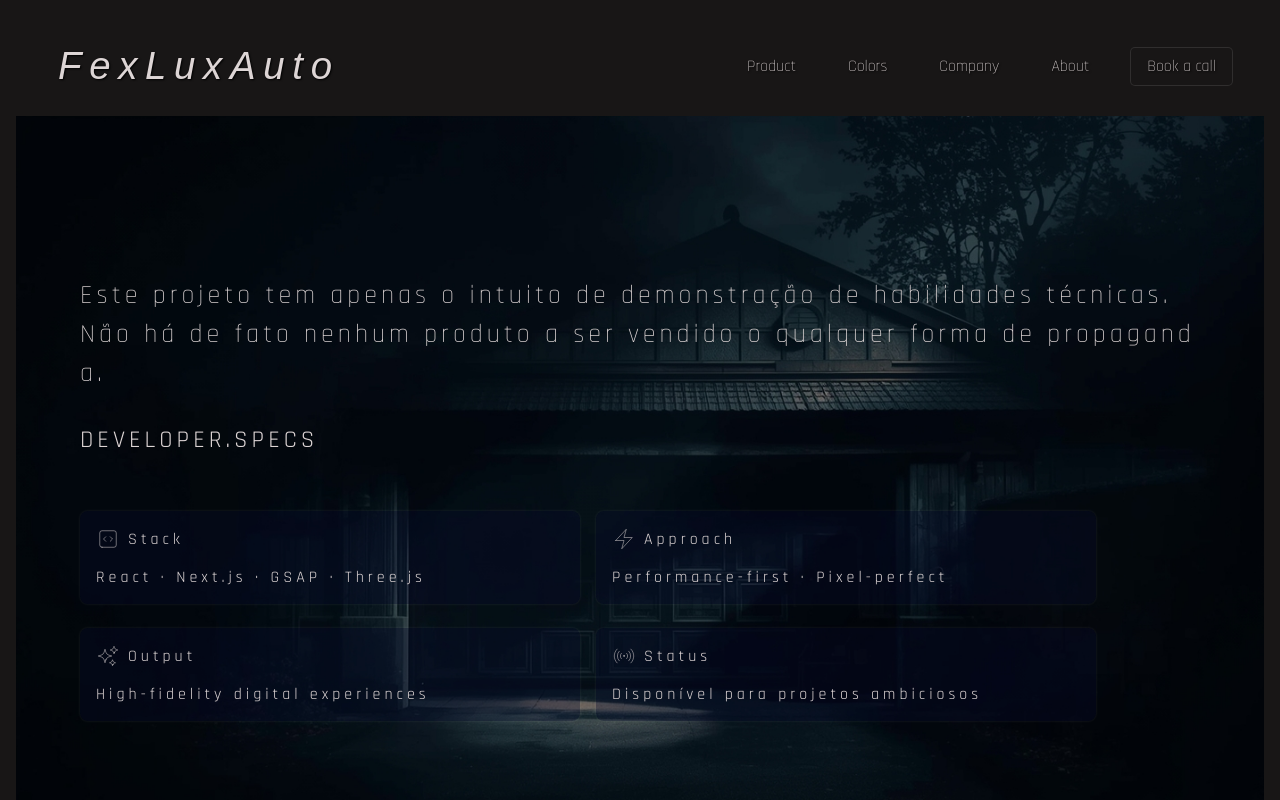
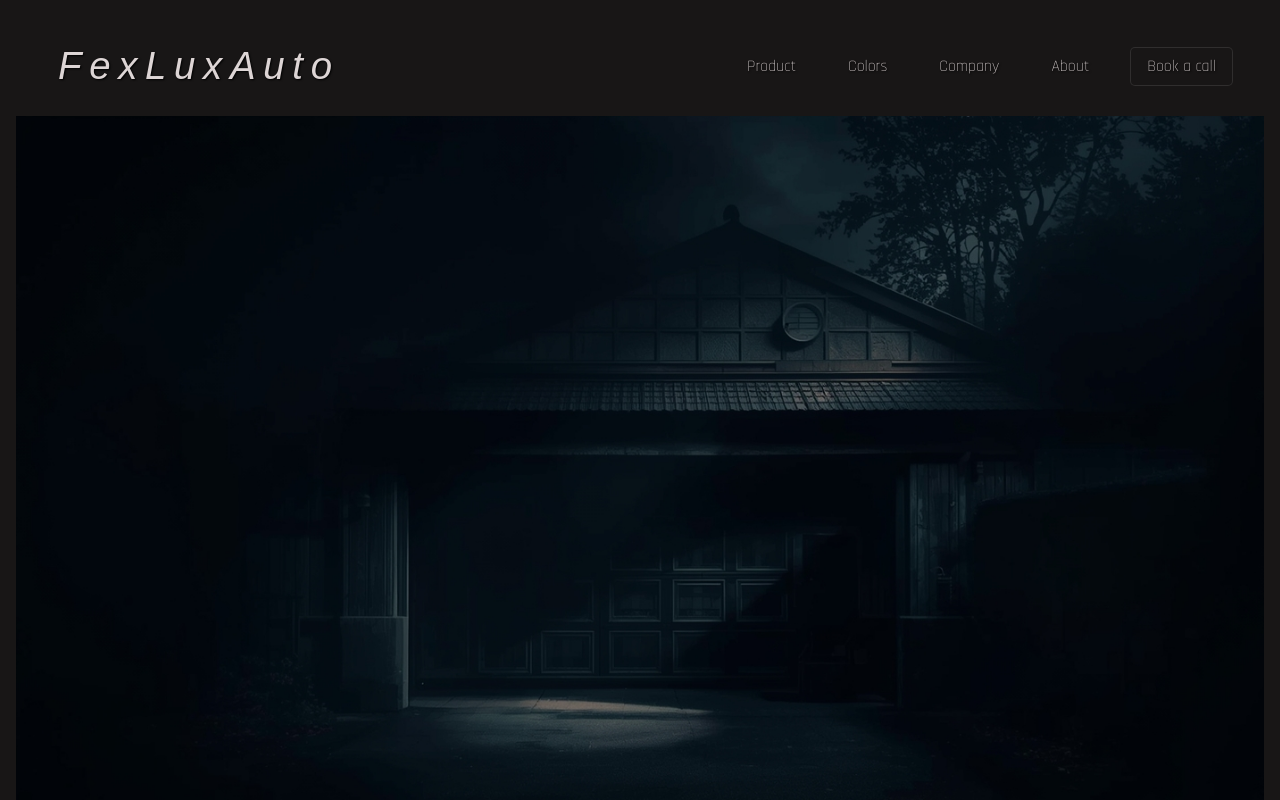
Before and after one commit to jailson-silva-py/landing-car, a Next.js app: page /view in a window 1280 px wide. Built offline with nearby package versions, Linux system fonts and the light colour scheme; a web font is replaced by a local one.

Commit message:
Ajustes finais (temporário) e correção do about scrollTrigger

```diff
--- a/src/app/globals.css
+++ b/src/app/globals.css
@@ -5,7 +5,7 @@
   --bg-color-2: rgb(18, 17, 17);
   --bg-color-cyan:rgba(9, 10, 48, 0.3);
   --ferrari-red: #8B0000;
-  --btn-hover: var(--ferrari-red);
+  --btn-hover: rgb(39, 39, 186);
   --cream:#F5DEB3;
   --brown-leather: #8B4513;
   --default-shadow: rgba(255, 255, 255, 0.1);
--- a/src/components/ButtonBuy/ButtonBuy.module.css
+++ b/src/components/ButtonBuy/ButtonBuy.module.css
@@ -3,6 +3,25 @@
     position: absolute;
     top:80%;
     right: 10%;
+
+}
+
+@keyframes neonShadow {
+
+    from {
+    box-shadow:
+      0 0 0 1px var(--default-shadow),     /* 1 */
+      3px 3px 0 0 var(--default-shadow),   /* 2 */
+      10px 0 0 0 var(--bg-color-cyan),               /* 3 placeholder */
+      10px 0 0 0 var(--bg-color-cyan);               /* 4 placeholder */
+    }
+    to {
+    box-shadow:
+      0 0 0 1px var(--default-shadow),     /* 1 */
+      0 0 4px 0 var(--default-shadow),   /* 2 */
+      0px 0px 1px 1px rgba(0, 0, 255, 0.3),      /* 3 */
+      -3px -3px 10px 0 rgba(0, 0, 255, 0.3);/* 4 */
+    }
 
 }
 
@@ -16,11 +35,11 @@
     font-weight: 500;
     backdrop-filter: blur(8px);
     border-radius: 8px;
-    box-shadow: 1px 1px 0px 1.5px var(--default-shadow);
     display: flex;
     align-items: center;
     justify-content: center;
     overflow: hidden;
+    animation: neonShadow 1s alternate-reverse infinite forwards;
     gap:8px;
 
 }
@@ -51,7 +70,7 @@
     content: "";
     width: 0;
     height: 100%;
-    background-color: var(--ferrari-red);
+    background-color: var(--btn-hover);
     transition: width .4s ease-in, opacity .4s ease-in;
 
 
@@ -60,6 +79,7 @@
 .btnBuyNow:hover > svg {
 
     animation: none;
+    stroke-width: 2;
 
 }
 
@@ -67,6 +87,7 @@
 
     position: relative;
     z-index: 1;
+    font-weight: 700;
 
 }
 
--- a/src/components/SectionAbout/SectionAbout.tsx
+++ b/src/components/SectionAbout/SectionAbout.tsx
@@ -9,29 +9,36 @@
   HiOutlineSignal               // Status
 } from 'react-icons/hi2'
 import ScrambleTextPlugin from 'gsap/ScrambleTextPlugin';
+import { ScrollTrigger } from 'gsap/ScrollTrigger';
+import { useEffect } from 'react';
 
 gsap.registerPlugin(useGSAP)
 gsap.registerPlugin(ScrambleTextPlugin)
+gsap.registerPlugin(ScrollTrigger)
 
 const SectionAbout = () => {
 
+    useEffect(() => {
+
+        ScrollTrigger.refresh()
+
+    }, [])
     useGSAP(() => {
 
         const tl = gsap.timeline({
 
             scrollTrigger: {
 
-                trigger:`.${styles.about}`,
+                invalidateOnRefresh:true,
+                trigger:`#about`,
                 scrub:1,
-
                 start: 'top top',
+                end:() => window.innerHeight * 10,
                 pin:true,
                 pinSpacing:false,
-                end:'+=1000%',
+
 
             }
-
-
         })
 
         tl.to(`.aboutParagraph`, {
--- a/src/components/SectionColors/SectionColors.module.css
+++ b/src/components/SectionColors/SectionColors.module.css
@@ -38,9 +38,11 @@
     z-index: 2;
     width:90%;
     height: 80vh;
-    box-shadow: 0px 0px 3px 1px;
+    box-shadow: 0px 0px 0px 1px var(--default-shadow),
+    4px 4px 0px 0px var(--default-shadow), -2px -2px 0px 0px var(--default-shadow);
+    background-color: var(--bg-color-cyan);
+    backdrop-filter: blur(1px);
     border-radius: 16px;
-    background-color: transparent;
     opacity: .8;
 
 
@@ -124,24 +126,32 @@
 .colorContent:nth-child(1) {
 
     background-color: rgb(207, 14, 14);
+    border-radius: 50%;
+    opacity: .8;
 
 }
 
 .colorContent:nth-child(2) {
 
     background-color: rgb(23, 149, 25);
+    border-radius: 50%;
+    opacity:.8;
 
 }
 
 .colorContent:nth-child(3) {
 
     background-color: rgb(153, 178, 25);
+    border-radius: 50%;
+    opacity:.8;
 
 }
 
 .colorContent:nth-child(4) {
 
     background-color: rgb(95, 9, 98);
+    border-radius: 50%;
+    opacity:.8;
 
 }
 
--- a/src/components/SectionColors/SectionColors.tsx
+++ b/src/components/SectionColors/SectionColors.tsx
@@ -44,7 +44,7 @@
 
           trigger:`.${styles.colors}`,
           start:'20% center',
-          end:'+=100vh',
+          end:'+=100%',
 
           scrub:true
 
@@ -53,24 +53,23 @@
 
       })
 
-      gsap.fromTo(`.${styles.colorsContent}`, {translateY:'-200%',}, {
+      gsap.fromTo(`.${styles.colorsContent}`, {translateX:'-200%',}, {
 
         scrollTrigger:{
 
           trigger:`.${styles.colors}`,
-          start:'30% center',
-          end:'+=100vh',
-
+          start:'top top',
+          end:'+=100%',
           scrub:true,
           pin:true,
+
           snap:1,
 
         },
-
-        ease:'bounce',
-        translateY:0,
+        ease:'none',
+        translateX:0,
         zIndex:2,
-
+        duration:1
       })
 
     })
```
